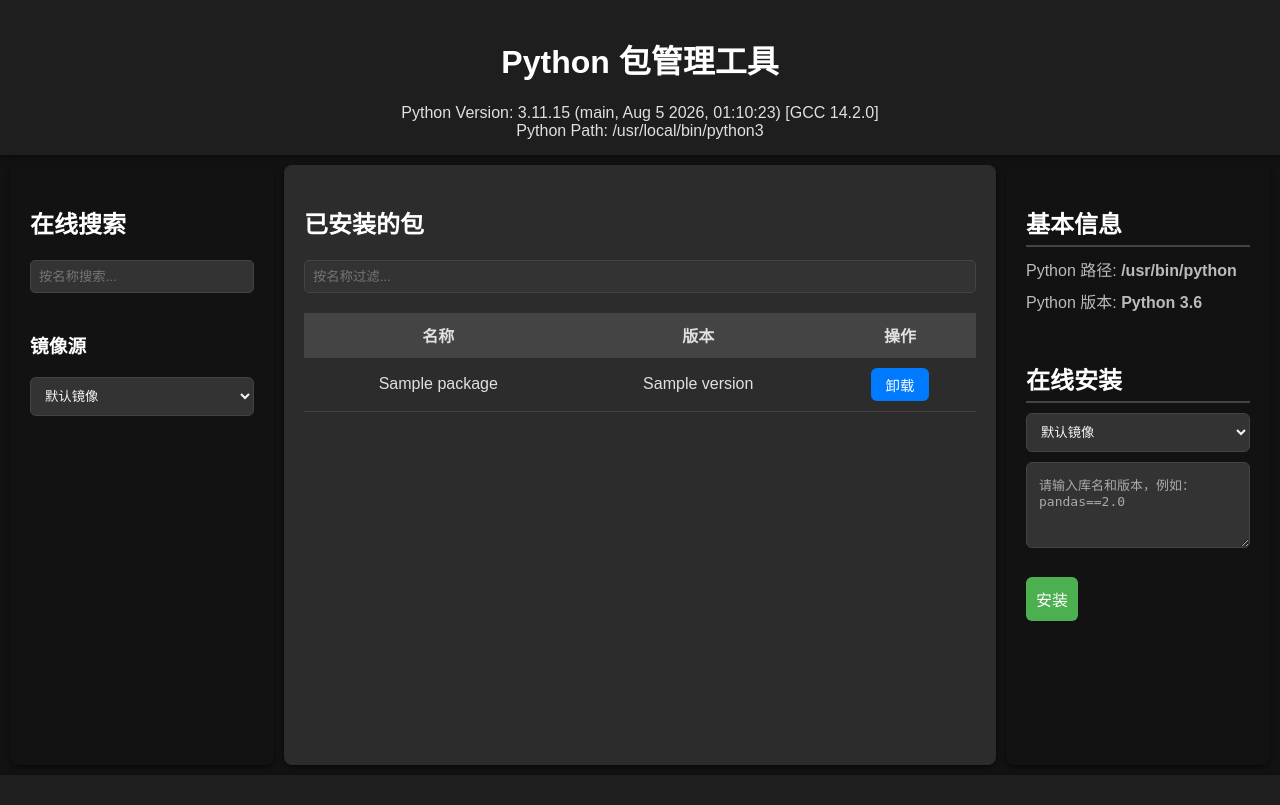
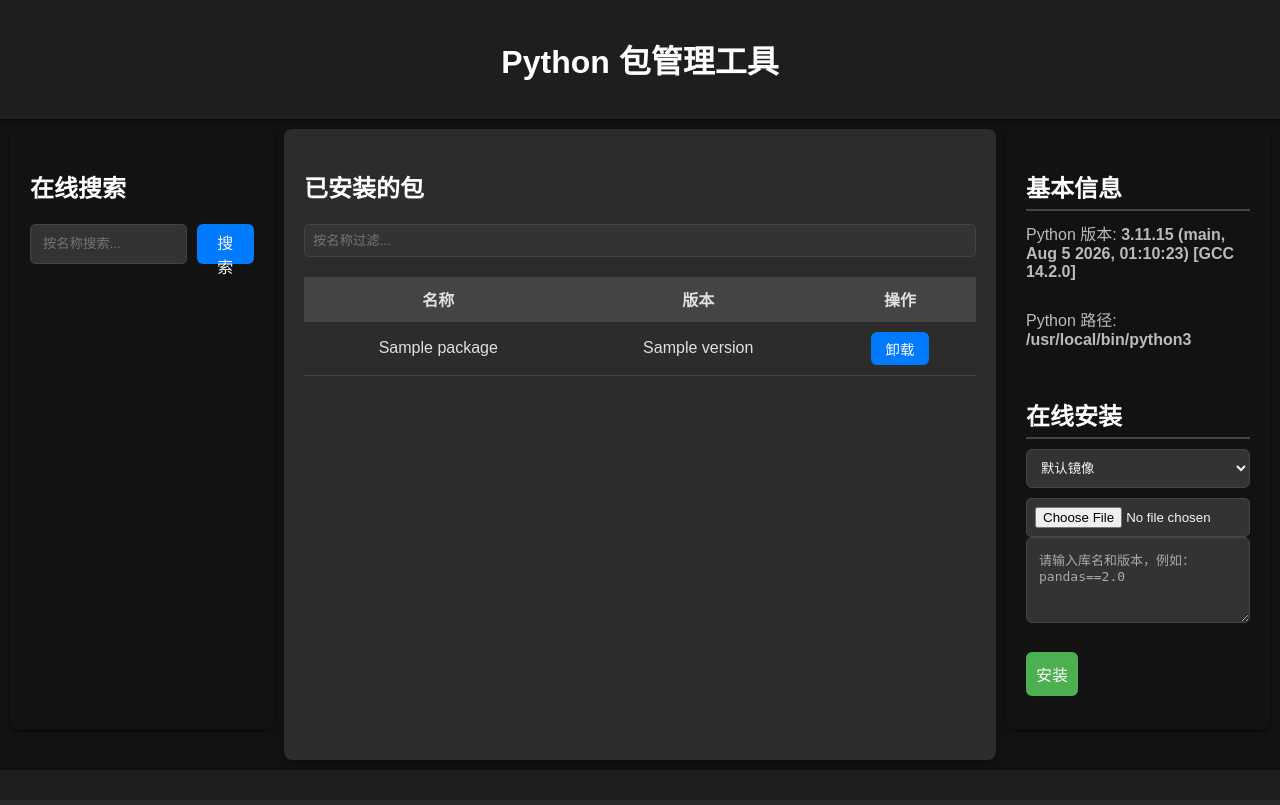
Before and after one commit to merlons/pipui, a Flask app: template pipui/templates/index.html in a window 1280 px wide. After the commit the page ends 770 px from the top, so only its background shows below. Run offline with Flask 3, Linux system fonts and the light colour scheme; the template is opened without the code that fills it: most values are stand-ins (such as "Sample title", 1, 10 or a date in 2020).

Commit message:
- 增加文件批量安装 - 将在线搜索的安装改为添加到安装文本框 - 解释器基本信息放到右边栏

```diff
--- a/pipui/main.py
+++ b/pipui/main.py
@@ -28,18 +28,35 @@ def search_package():
     return jsonify(results)
 
 
-@app.route("/install/", methods=["GET"])
-def read_install():
-    q = request.args.get('q')
-    version = request.args.get('version')
-    mirror = request.args.get('mirror', "https://pypi.python.org/simple")
+# @app.route("/install/", methods=["GET","POST"])
+# def read_install():
+#     q = request.args.get('q')
+#     version = request.args.get('version')
+#     mirror = request.args.get('mirror', "https://pypi.python.org/simple")
+#
+#     try:
+#         install_package(f"{q}=={version}" if version else q, mirror)  # 假设这个函数会安装包
+#     except Exception as e:
+#         return {"msg": str(e)}
+#
+#     return {"msg": "Install Successful!"}
 
+
+@app.route('/install', methods=['POST'])
+def install():
+    data = request.get_json()
+    package_details = data.get('packageDetails')
+    mirror_source = data.get('mirrorSource')
+
+    # 在这里执行安装逻辑，比如调用系统命令安装包
+    print(f"安装包：{package_details}，镜像源：{mirror_source}")
     try:
-        install_package(f"{q}=={version}" if version else q, mirror)  # 假设这个函数会安装包
+        install_package(package_details.replace('\n', ' ').replace("\r", ' '), mirror_source)  # 假设这个函数会安装包
     except Exception as e:
         return {"msg": str(e)}
 
-    return {"msg": "Install Successful!"}
+    # 假设安装成功，返回成功响应
+    return jsonify({"message": "安装成功"}), 200
 
 
 @app.route("/interpreter-info", methods=["GET"])
--- a/pipui/templates/index.html
+++ b/pipui/templates/index.html
@@ -54,11 +54,6 @@
             color: #ffffff;
         }
 
-        .search-container {
-            position: relative;
-            width: 100%;
-            margin-bottom: 20px;
-        }
 
         input {
             width: 100%;
@@ -127,11 +122,11 @@
             padding-bottom: 5px;
         }
 
-        .interpreter-info {
+        #interpreter-info {
             margin-bottom: 20px;
         }
 
-        .interpreter-info span {
+        #interpreter-info span {
             display: block;
             color: #bbb;
             margin-bottom: 8px;
@@ -203,15 +198,53 @@
             background-color: #555;
         }
 
+        .search-container {
+            display: flex;
+            align-items: center;
+            margin-bottom: 20px;
+        }
+
+        .search-container input {
+            width: 80%; /* 输入框宽度占大部分 */
+            padding: 8px 12px; /* 调整内边距，让输入框和按钮高度一致 */
+            border: 1px solid #444;
+            border-radius: 5px;
+            background-color: #333;
+            color: #f5f5f5;
+            box-sizing: border-box;
+            height: 40px; /* 确保输入框和按钮高度一致 */
+            line-height: 24px; /* 确保文本垂直居中 */
+        }
+
+        .search-container button {
+            background-color: #007bff;
+            color: white;
+            border: none;
+            padding: 8px 15px; /* 调整内边距，使按钮和输入框对齐 */
+            border-radius: 6px;
+            cursor: pointer;
+            font-size: 1em;
+            margin-left: 10px;
+            height: 40px; /* 确保按钮和输入框高度一致 */
+            line-height: 24px; /* 确保按钮内文本垂直居中 */
+        }
+
+        .search-container button:hover {
+            background-color: #0056b3;
+        }
+
+        #interpreter-info {
+            white-space: normal; /* 确保文本自动换行 */
+            word-wrap: break-word; /* 在长单词时自动换行 */
+            word-break: break-word; /* 确保长单词（如路径）也能正确换行 */
+        }
+
     </style>
 
 </head>
 <body>
 <div class="header">
     <h1>Python 包管理工具</h1>
-    <div id="interpreter-info">
-        <!-- 解释器信息将在这里填充 -->
-    </div>
 </div>
 
 <div class="main">
@@ -220,19 +253,11 @@
     <div class="sidebar-left">
         <h2>在线搜索</h2>
         <div class="search-container">
-            <!--                <span class="search-icon">🔍</span>-->
-            <input type="text" id="search-filter" placeholder="按名称搜索..."
-                   onkeypress="if (event.key === 'Enter') searchPackages()">
+            <input type="text" id="search-filter" placeholder="按名称搜索...">
+            <!-- 将按钮放到输入框右侧 -->
+            <button id="search-button" onclick="searchPackages()">搜索</button>
         </div>
-        <h3>镜像源</h3>
-        <select id="mirror-source">
-            <option value="https://pypi.python.org/simple">默认镜像</option>
-            <option value="https://mirrors.aliyun.com/pypi/simple/">阿里云</option>
-            <option value="https://pypi.tuna.tsinghua.edu.cn/simple">清华大学</option>
-            <option value="https://pypi.hust.edu.cn/simple">华中科技大学</option>
-            <option value="https://pypi.mirrors.ustc.edu.cn/simple/">中国科学技术大学</option>
-            <option value="https://pypi.douban.com/simple/">豆瓣</option>
-        </select>
+
         <div id="search-results"></div> <!-- 搜索结果展示区域 -->
     </div>
 
@@ -264,9 +289,9 @@
 
     <div class="sidebar-right">
         <h2>基本信息</h2>
-        <div class="interpreter-info">
-            <span>Python 路径: <strong id="python-path">/usr/bin/python</strong></span>
-            <span>Python 版本: <strong id="python-version">Python 3.6</strong></span>
+        <div id="interpreter-info">
+            <!--            <span>Python 路径: <strong id="python-path">/usr/bin/python</strong></span>-->
+            <!--            <span>Python 版本: <strong id="python-version">Python 3.6</strong></span>-->
         </div>
         <h2>在线安装</h2>
         <div class="install-controls">
@@ -278,7 +303,10 @@
                 <option value="https://pypi.mirrors.ustc.edu.cn/simple/">中国科学技术大学</option>
                 <option value="https://pypi.douban.com/simple/">豆瓣</option>
             </select>
+
+            <input type="file" id="file-input" accept=".txt"/>
             <textarea id="install-input" placeholder="请输入库名和版本，例如：pandas==2.0" rows="4"></textarea>
+
             <button onclick="installPackages()">安装</button>
         </div>
     </div>
@@ -387,7 +415,7 @@
                 </select>
             </td>
             <td>
-                    <button onclick="install('${package.name}')">安装</button>
+                <button onclick="addToTextarea('${package.name}')">添加</button>
             </td>
         </tr>
         `;
@@ -395,6 +423,20 @@
 
         resultTable.innerHTML += `</tbody></table>`;
         resultsContainer.appendChild(resultTable);
+    }
+
+    function addToTextarea(packageName) {
+        // 获取当前选中的版本号
+        const versionSelect = document.getElementById(`version-select-${packageName}`);
+        const selectedVersion = versionSelect.value;
+
+        // 拼接成 "name==version" 格式
+        const packageString = `${packageName}==${selectedVersion}`;
+
+        const installInput = document.getElementById('install-input'); // 获取右侧的文本框
+
+        // 追加到文本框内容末尾，换行显示
+        installInput.value += (installInput.value ? '\n' : '') + packageString;
     }
 
 
@@ -421,17 +463,87 @@
             .then(response => response.json())
             .then(data => {
                 const infoDiv = document.getElementById('interpreter-info');
-                infoDiv.innerHTML = `
-<!--                <strong>当前解释器信息:</strong><br>-->
-                <span>Python Version: ${data.version}</span><br>
-                <span>Python Path: ${data.path}</span>
-            `;
+//                 infoDiv.innerHTML = `
+// <!--                <strong>当前解释器信息:</strong><br>-->
+//                 <span>Python Version: ${data.version}</span><br>
+//                 <span>Python Path: ${data.path}</span>
+//             `;
             })
             .catch(error => {
                 console.error('获取解释器信息失败:', error);
             });
     });
 
+    // 获取并发送安装数据的函数
+    function installPackages() {
+        const packageDetails = document.getElementById('install-input').value; // 获取输入框内容
+        const mirrorSource = document.getElementById('install-mirror-source').value; // 获取镜像源
+
+        // 校验输入内容是否为空
+        if (!packageDetails.trim()) {
+            alert('请输入有效的包名和版本');
+            return;
+        }
+
+        // 创建一个对象，准备发送到后端
+        const data = {
+            packageDetails: packageDetails,
+            mirrorSource: mirrorSource
+        };
+
+        // 发送 POST 请求到后端
+        fetch('/install', {
+            method: 'POST',
+            headers: {
+                'Content-Type': 'application/json',
+            },
+            body: JSON.stringify(data) // 将数据转为 JSON 格式
+        })
+            .then(response => {
+                if (response.ok) {
+                    alert('安装成功');
+                    location.reload(); // 安装成功后刷新页面
+                } else {
+                    alert('安装失败');
+                }
+            })
+            .catch(error => {
+                console.error('安装请求失败:', error);
+                alert('请求失败，请稍后重试');
+            });
+    }
+
+    // 监听文件选择事件
+    document.getElementById('file-input').addEventListener('change', function (event) {
+        const file = event.target.files[0];  // 获取用户选择的文件
+        if (file) {
+            const reader = new FileReader();  // 创建 FileReader 实例
+            reader.onload = function (e) {
+                // 将文件内容填充到文本框中
+                document.getElementById('install-input').value = e.target.result;
+            };
+            reader.readAsText(file);  // 读取文件内容为文本
+        }
+    });
+    document.addEventListener("DOMContentLoaded", function () {
+        fetch('/interpreter-info')
+            .then(response => response.json())  // 解析返回的 JSON 数据
+            .then(data => {
+                const infoDiv = document.getElementById('interpreter-info');
+                // 动态填充 Python 版本和路径
+                infoDiv.innerHTML = `
+                <span>Python 版本: <strong>${data.version}</strong></span><br>
+                <span>Python 路径: <strong>${data.path}</strong></span>
+            `;
+            })
+            .catch(error => {
+                console.error('获取解释器信息失败:', error);
+                const infoDiv = document.getElementById('interpreter-info');
+                infoDiv.innerHTML = `<span>无法获取解释器信息</span>`;
+            });
+    });
+
+
 </script>
 </body>
 </html>
--- a/pipui/utils.py
+++ b/pipui/utils.py
@@ -22,10 +22,13 @@ def uninstall_package(package_name):
 
 
 def install_package(package_name, index_url=None):
-    if index_url:
-        subprocess.check_call([sys.executable, "-m", "pip", "install", package_name, "--index-url", index_url])
-    else:
-        subprocess.check_call([sys.executable, "-m", "pip", "install", package_name])
+    for i in package_name.split(' '):
+        if not i:
+            continue
+        if index_url:
+            subprocess.check_call([sys.executable, "-m", "pip", "install", i, "--index-url", index_url])
+        else:
+            subprocess.check_call([sys.executable, "-m", "pip", "install", i])
 
 
 def get_available_versions(package_name):
```
Lines whose indentation alone changed are shown as unchanged.
